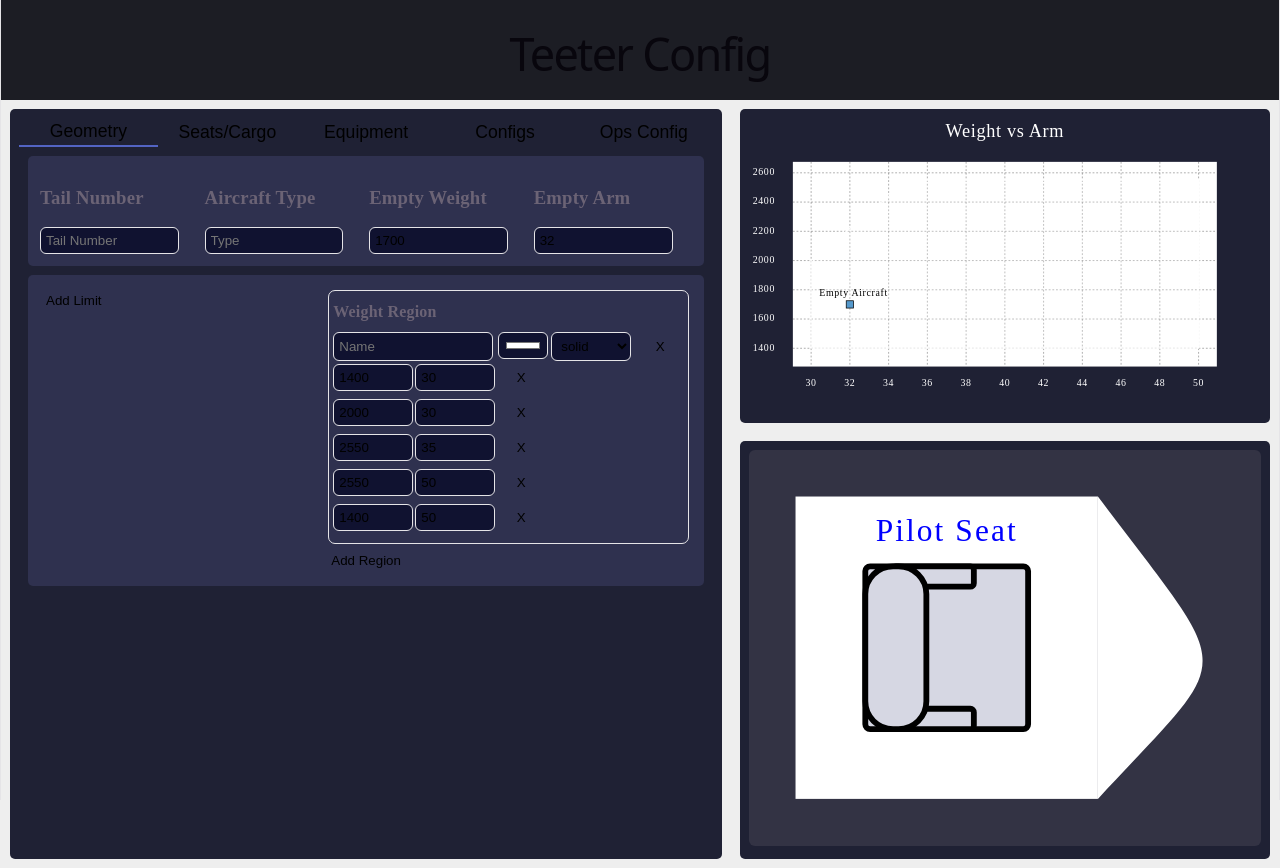
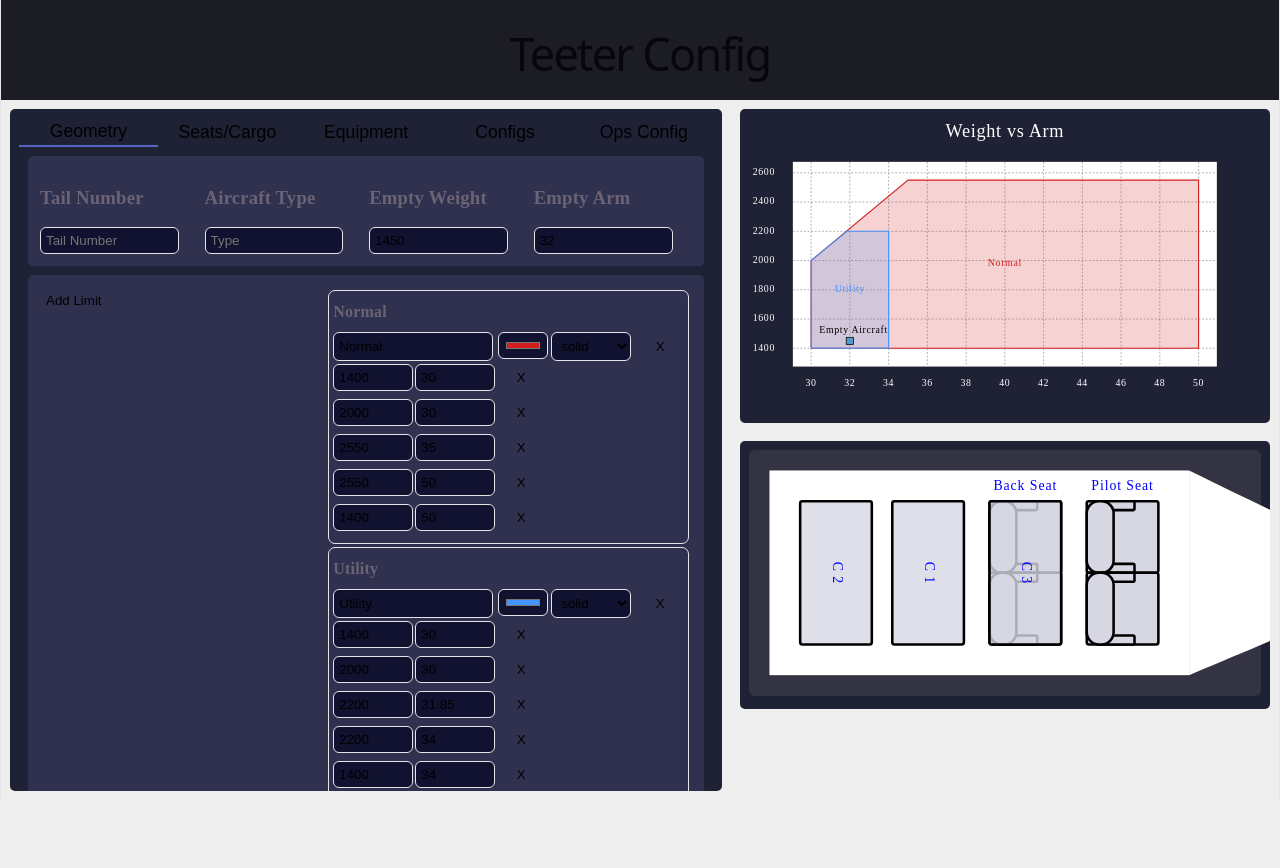
Before and after one commit to avtac/balance, a React (Vite) app: page / in a window 1280 px wide. After the commit the page ends 800 px from the top, so only its background shows below. Built offline with nearby package versions, Linux system fonts and the light colour scheme.

Commit message:
Added more to the default config

```diff
--- a/src/App.tsx
+++ b/src/App.tsx
@@ -17,29 +17,63 @@ function App() {
       tailNumber: "",
       type: "",
       emptyArm: 32,
-      emptyWeight: 1700
+      emptyWeight: 1450
     },
     seats: [{
       id: crypto.randomUUID(),
       name: "Pilot Seat",
-      arm: 0,
-      seatCount: 1,
+      arm: 35,
+      seatCount: 2,
       lateralDist: 0,
-      maxWeight: 300
+      maxWeight: 200
+    }, {
+      id: crypto.randomUUID(),
+      name: "Back Seat",
+      arm: 54,
+      seatCount: 2,
+      lateralDist: 0,
+      maxWeight: 200
     }],
-    cargoAreas: [],
+    cargoAreas: [{
+      arm: 73,
+      id: crypto.randomUUID(),
+      name: "C 1",
+      maxWeight: 75
+    }, {
+      arm: 91,
+      id: crypto.randomUUID(),
+      name: "C 2",
+      maxWeight: 25
+    }, {
+      arm: 54,
+      id: crypto.randomUUID(),
+      name: "C 3",
+      maxWeight: 225
+    }],
     limits: {
       regions: [{
-        name: "",
+        name: "Normal",
         id: crypto.randomUUID(),
-        color: '#FFFFFF',
+        color: '#D11F1F',
         data: [
           {id: crypto.randomUUID(), arm: 30, weight: 1400},
           {id: crypto.randomUUID(), arm: 30, weight: 2000},
           {id: crypto.randomUUID(), arm: 35, weight: 2550},
           {id: crypto.randomUUID(), arm: 50, weight: 2550},
           {id: crypto.randomUUID(), arm: 50, weight: 1400}
+        ]},
+        {
+        name: "Utility",
+        id: crypto.randomUUID(),
+        color: '#4294FF',
+        data: [
+          {id: crypto.randomUUID(), arm: 30, weight: 1400},
+          {id: crypto.randomUUID(), arm: 30, weight: 2000},
+          {id: crypto.randomUUID(), arm: 31.85, weight: 2200},
+          {id: crypto.randomUUID(), arm: 34, weight: 2200},
+          {id: crypto.randomUUID(), arm: 34, weight: 1400}
         ]}
+
       ],
       limits: []
     },
```
